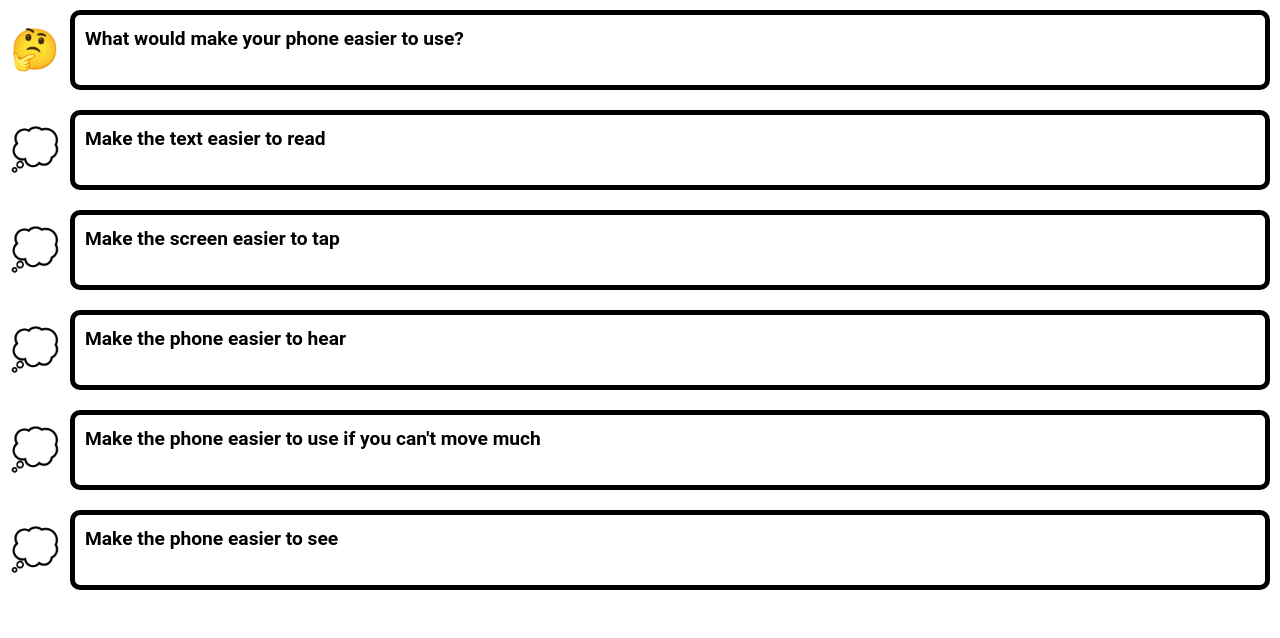
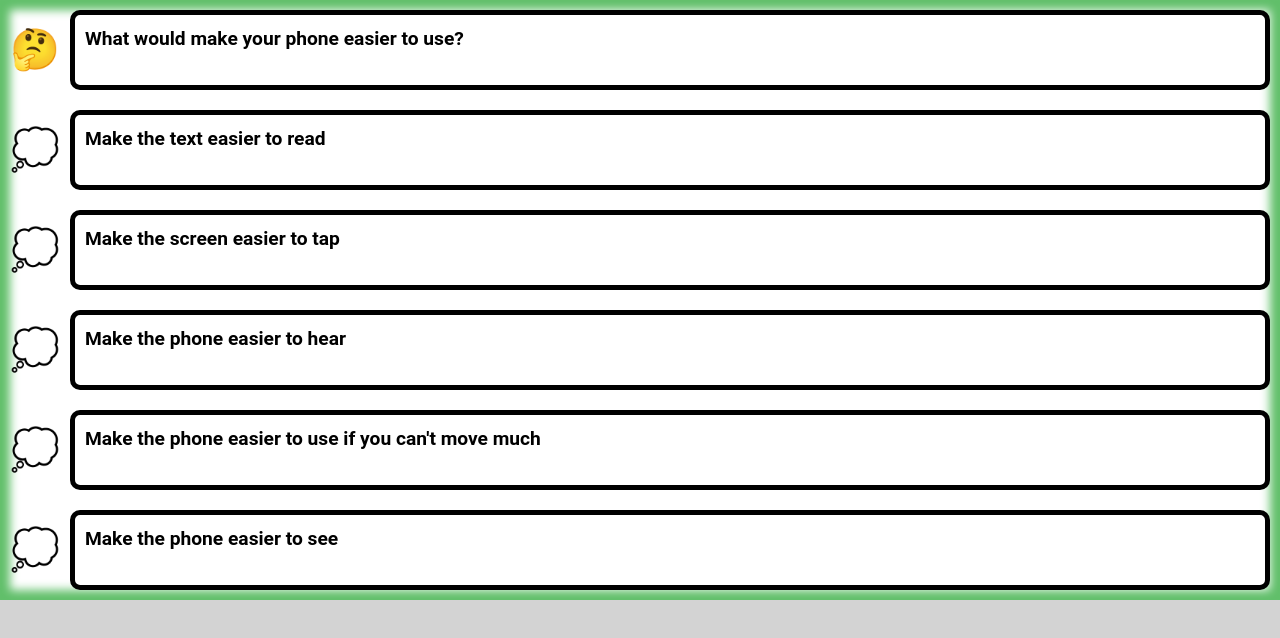
Before and after one commit to tag-edb/accessibility-guide, a website built with Vite: page index.html in a window 1280 px wide. Built offline with nearby package versions, Linux system fonts and the light colour scheme.

Commit message:
Glow highlight current

```diff
--- a/src/index.css
+++ b/src/index.css
@@ -54,6 +54,7 @@ body {
   bottom: 0px;
   right: 0px;
   overflow: hidden;
+  background: lightgray;
 }
 
 .wrap {
@@ -77,6 +78,11 @@ app-main h1 {
   margin: 0px;
   padding: 0px;
   border: none;
+}
+
+app-main .choicelist.current {
+  background: white;
+  box-shadow: inset 0px 0px 10px 10px #61bf6a;
 }
 
 app-main button {
@@ -108,7 +114,7 @@ app-main .item > * {
   padding: 10px;
   width: calc(var(--item-width) - 3 * var(--item-margin) - var(--icon-width));
   height: calc(var(--item-height) - 2 * var(--item-margin));
-  border: var(--border-width) solid gray;
+  border: var(--border-width) solid darkgray;
   border-radius: var(--border-radius);
   background-color: white;
   color: gray;
```
